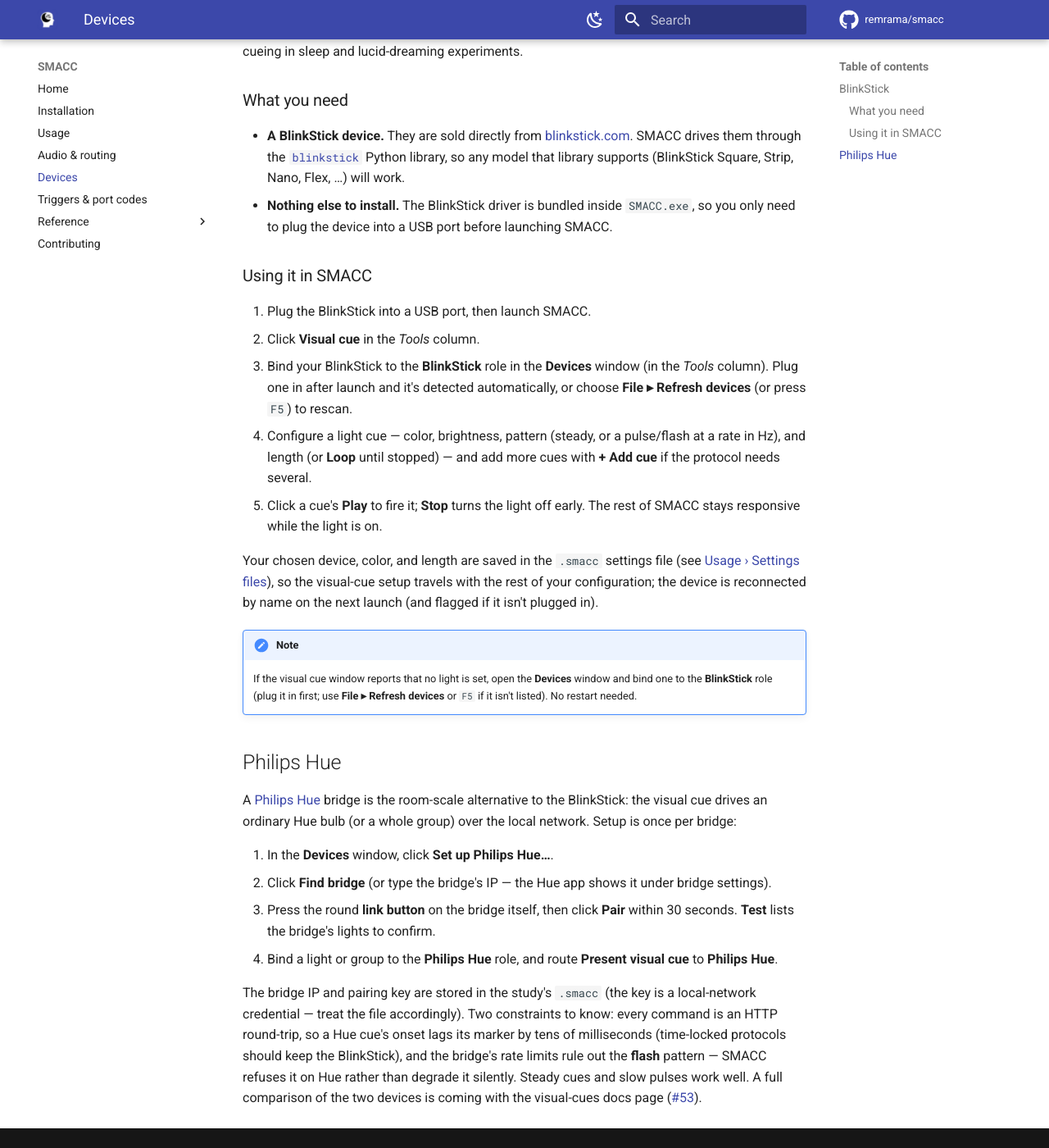
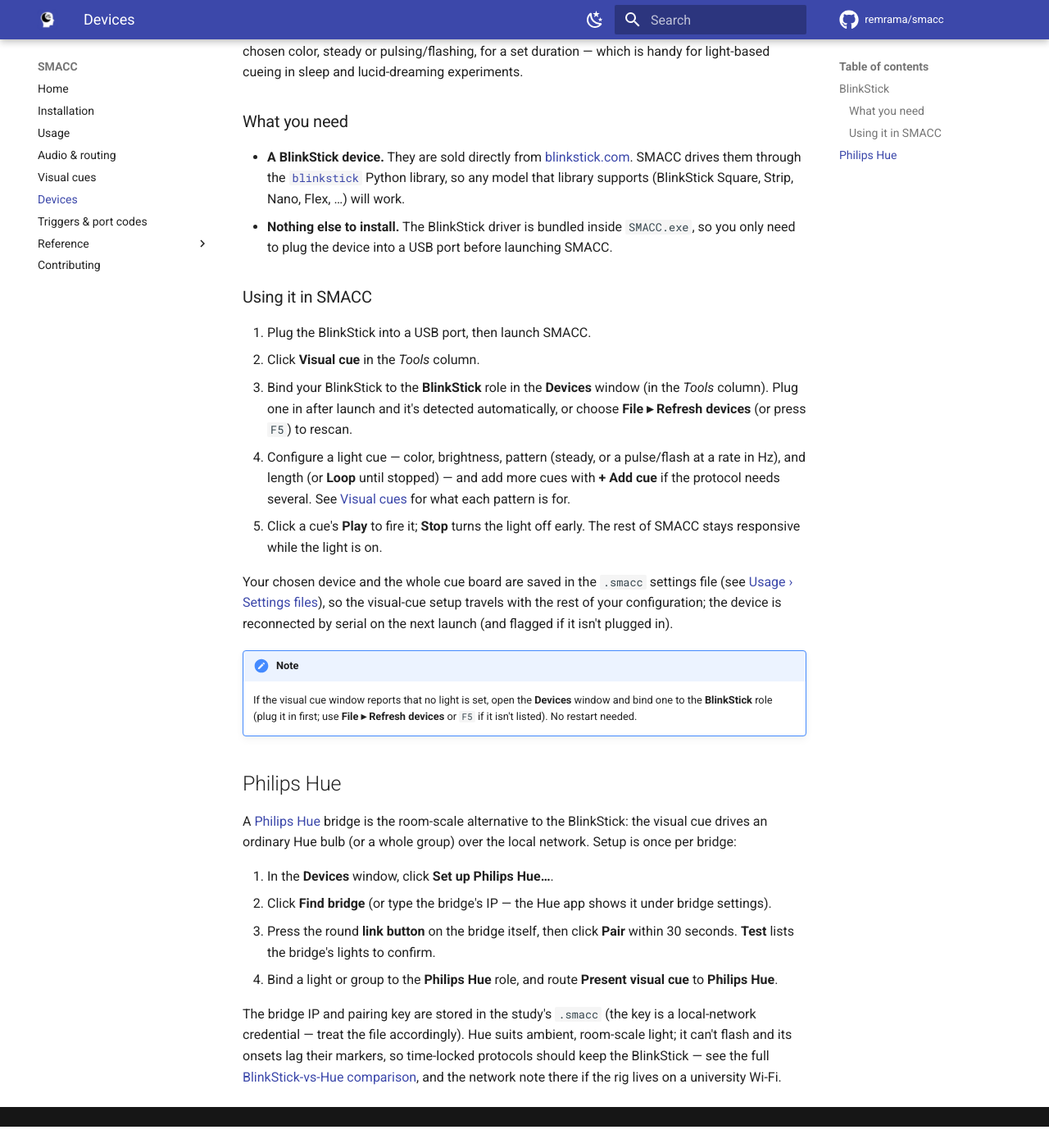
Before and after one commit to remrama/smacc, an MkDocs documentation site: the page built from docs/devices.md, in a window 1280 px wide and 1400 px high, scrolled down 349 px. Shown: the whole window at 82% size. Built offline with MkDocs 1.6.1 and Material for MkDocs 9.7.7, drawn with Linux system fonts in a browser that asks for light colours; comment, search, counter and statistics services are not loaded; the version menu is left out; after the commit the page ends 1723 px from its top, so only the background shows below that; some of the changed text lies outside the part shown.

Commit message:
Visual cues docs page (#108)

```diff
--- a/docs/devices.md
+++ b/docs/devices.md
@@ -3,7 +3,8 @@
 SMACC can drive a small number of external devices for cueing. This page lists
 the supported hardware and what each one needs. For how SMACC *assigns and routes*
 devices — roles, the Devices window, and volume — see
-[Audio & device routing](audio.md).
+[Audio & device routing](audio.md); for using the light devices — patterns,
+timing, choosing between them, and safety — see [Visual cues](visual.md).
 
 ## BlinkStick
 
@@ -31,14 +32,15 @@
    or choose **File ▸ Refresh devices** (or press `F5`) to rescan.
 4. Configure a light cue — color, brightness, pattern (steady, or a pulse/flash at
    a rate in Hz), and length (or **Loop** until stopped) — and add more cues with
-   **+ Add cue** if the protocol needs several.
+   **+ Add cue** if the protocol needs several. See [Visual cues](visual.md) for
+   what each pattern is for.
 5. Click a cue's **Play** to fire it; **Stop** turns the light off early. The rest
    of SMACC stays responsive while the light is on.
 
-Your chosen device, color, and length are saved in the `.smacc` settings file (see
-[Usage › Settings files](usage.md#settings-files-smacc)), so the visual-cue setup
-travels with the rest of your configuration; the device is reconnected by name on
-the next launch (and flagged if it isn't plugged in).
+Your chosen device and the whole cue board are saved in the `.smacc` settings file
+(see [Usage › Settings files](usage.md#settings-files-smacc)), so the visual-cue
+setup travels with the rest of your configuration; the device is reconnected by
+serial on the next launch (and flagged if it isn't plugged in).
 
 !!! note
     If the visual cue window reports that no light is set, open the **Devices**
@@ -60,10 +62,8 @@
    cue** to **Philips Hue**.
 
 The bridge IP and pairing key are stored in the study's `.smacc` (the key is a
-local-network credential — treat the file accordingly). Two constraints to know:
-every command is an HTTP round-trip, so a Hue cue's onset lags its marker by tens
-of milliseconds (time-locked protocols should keep the BlinkStick), and the
-bridge's rate limits rule out the **flash** pattern — SMACC refuses it on Hue
-rather than degrade it silently. Steady cues and slow pulses work well. A full
-comparison of the two devices is coming with the visual-cues docs page
-([#53](https://github.com/remrama/smacc/issues/53)).
+local-network credential — treat the file accordingly). Hue suits ambient,
+room-scale light; it can't flash and its onsets lag their markers, so time-locked
+protocols should keep the BlinkStick — see the full
+[BlinkStick-vs-Hue comparison](visual.md#blinkstick-or-philips-hue), and the
+network note there if the rig lives on a university Wi-Fi.
--- a/mkdocs.yml
+++ b/mkdocs.yml
@@ -48,6 +48,7 @@
   - Installation: installation.md
   - Usage: usage.md
   - Audio & routing: audio.md
+  - Visual cues: visual.md
   - Devices: devices.md
   - Triggers & port codes: triggers.md
   - Reference:
```
Also changed, not shown: README.md (+1 -0 lines), docs/audio.md (+1 -1 lines), docs/index.md (+3 -1 lines), docs/usage.md (+11 -0 lines), docs/visual.md (added, +158 -0 lines).
